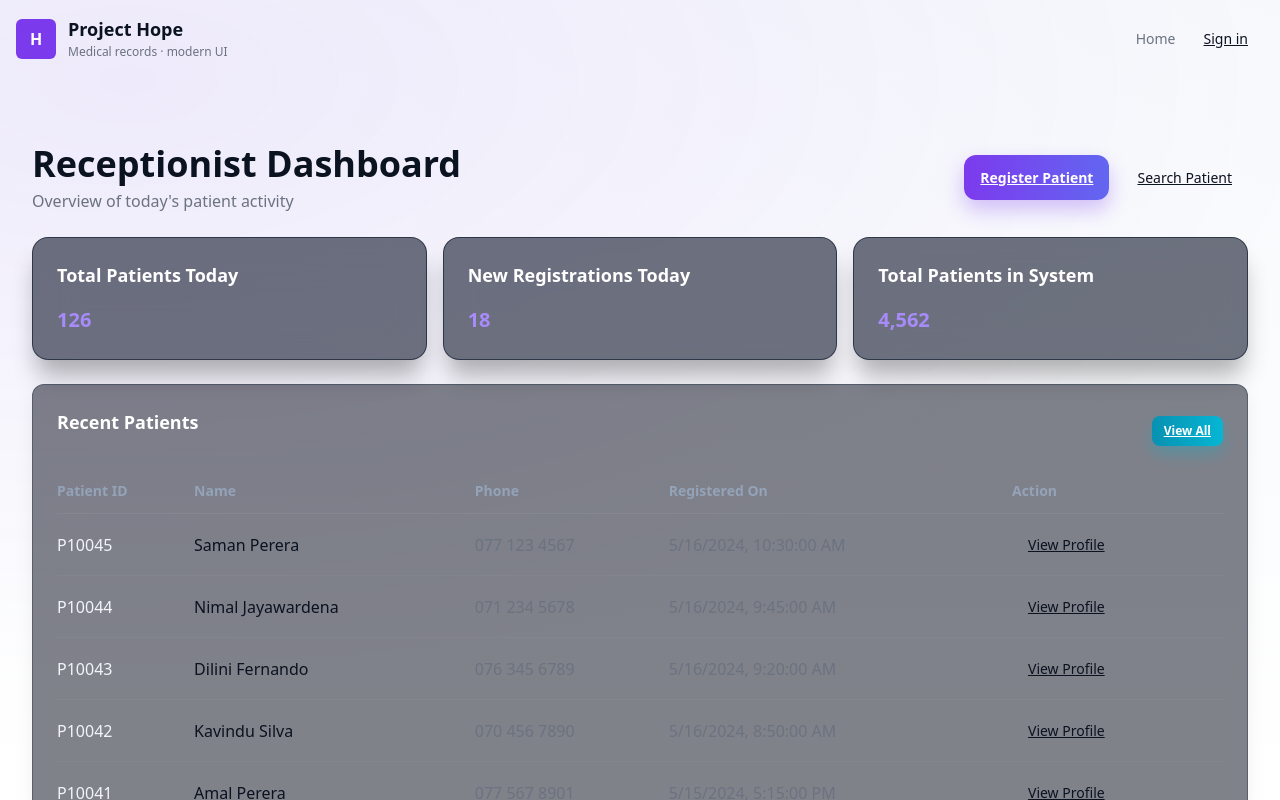
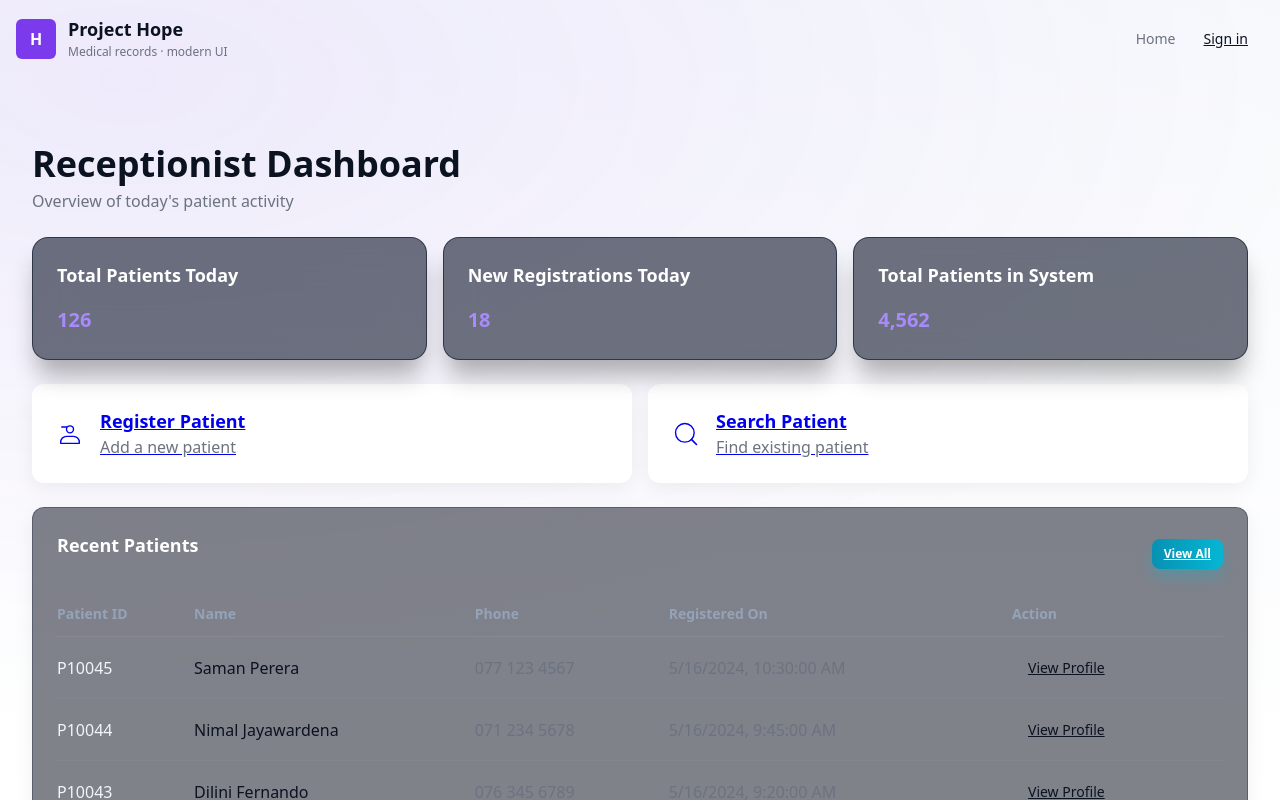
Before and after one commit to HORIZONIX-1/medicare, a Next.js app in the folder frontend/: page /receptionist/dashboard in a window 1280 px wide. Shown: the top 800 px of the page. Built offline with nearby package versions, Linux system fonts and the light colour scheme.

Commit message:
feat:Change the structure of Receptionist dashboard

```diff
--- a/frontend/components/receptionist/ReceptionistDashboard.tsx
+++ b/frontend/components/receptionist/ReceptionistDashboard.tsx
@@ -35,14 +35,6 @@ export default function ReceptionistDashboard() {
           <h1 className="text-4xl font-bold">Receptionist Dashboard</h1>
           <p className="muted mt-1">Overview of today's patient activity</p>
         </div>
-        <div className="flex gap-3">
-          <Link href="/receptionist/patients/register" className="btn btn-primary">
-            Register Patient
-          </Link>
-          <Link href="/receptionist/patients" className="btn btn-ghost">
-            Search Patient
-          </Link>
-        </div>
       </div>
 
       <div className="grid grid-cols-3 gap-4 mb-6">
@@ -58,6 +50,35 @@ export default function ReceptionistDashboard() {
           <div className="card-title">Total Patients in System</div>
           <div className="card-number text-3xl font-bold mt-2">{totalPatients.toLocaleString()}</div>
         </div>
+      </div>
+
+      <div className="grid grid-cols-2 gap-4 mb-6">
+        <Link href="/receptionist/patients/register" className="card p-6 flex items-center gap-4 hover:shadow-lg">
+          <div className="w-16 h-16 rounded-full bg-slate-100/10 flex items-center justify-center">
+            <svg width="28" height="28" viewBox="0 0 24 24" fill="none" xmlns="http://www.w3.org/2000/svg" aria-hidden>
+              <path d="M15 14c2.761 0 5 2.239 5 5v1H4v-1c0-2.761 2.239-5 5-5h6z" stroke="currentColor" strokeWidth="1.2" strokeLinecap="round" strokeLinejoin="round"/>
+              <path d="M12 11a3 3 0 100-6 3 3 0 000 6z" stroke="currentColor" strokeWidth="1.2" strokeLinecap="round" strokeLinejoin="round"/>
+              <path d="M5 6h4" stroke="currentColor" strokeWidth="1.4" strokeLinecap="round"/>
+            </svg>
+          </div>
+          <div>
+            <div className="text-lg font-semibold">Register Patient</div>
+            <div className="muted">Add a new patient</div>
+          </div>
+        </Link>
+
+        <Link href="/receptionist/patients" className="card p-6 flex items-center gap-4 hover:shadow-lg">
+          <div className="w-16 h-16 rounded-full bg-slate-100/10 flex items-center justify-center">
+            <svg width="28" height="28" viewBox="0 0 24 24" fill="none" xmlns="http://www.w3.org/2000/svg" aria-hidden>
+              <path d="M21 21l-4.35-4.35" stroke="currentColor" strokeWidth="1.4" strokeLinecap="round" strokeLinejoin="round"/>
+              <path d="M11 19a8 8 0 100-16 8 8 0 000 16z" stroke="currentColor" strokeWidth="1.2" strokeLinecap="round" strokeLinejoin="round"/>
+            </svg>
+          </div>
+          <div>
+            <div className="text-lg font-semibold">Search Patient</div>
+            <div className="muted">Find existing patient</div>
+          </div>
+        </Link>
       </div>
 
       <div className="card card-dark p-6 mb-6">
```
